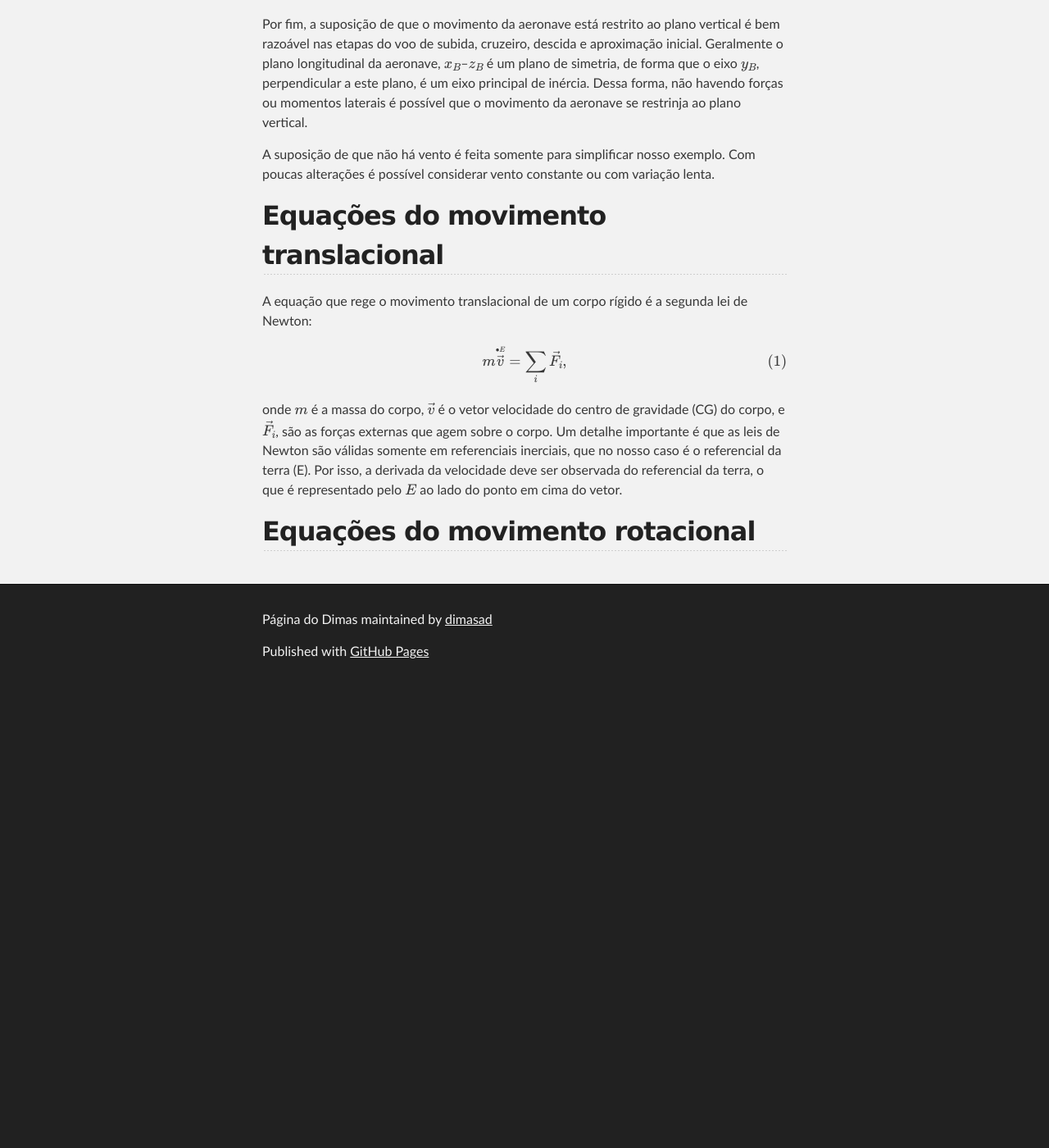
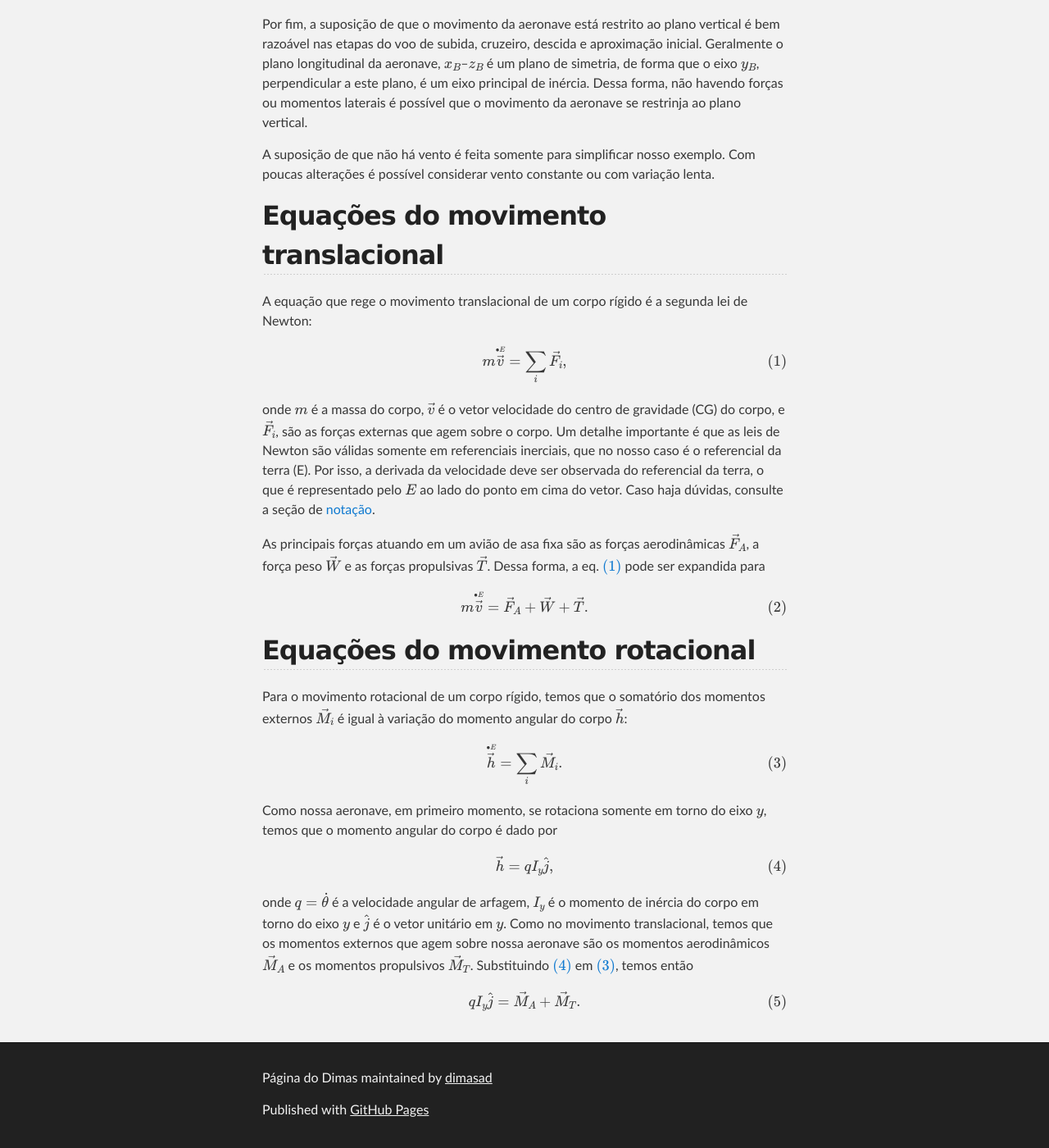
Before and after one commit to dimasad/dimasad.github.io.OLD, a Jekyll site: the page built from _aulas/mecvoo-long-eqmov.md, in a window 1280 px wide and 1400 px high, scrolled down 2097 px. Shown: the whole window at 82% size. Built offline with Jekyll 4.4.1, drawn with Linux system fonts in a browser that asks for light colours; formulas are drawn with MathJax 3; before the commit the page ends 2938 px from its top, so only the background shows below that; some of the changed text lies outside the part shown.

Commit message:
Adicionando mais material nas equações do movimento.

```diff
--- a/_aulas/mecvoo-long-eqmov.md
+++ b/_aulas/mecvoo-long-eqmov.md
@@ -1,5 +1,6 @@
 ---
 layout: default
+title: Mecânica do voo -- Equações do movimento longitudinal
 ---
 
 Mecânica do voo -- Equações do movimento longitudinal
@@ -51,7 +52,7 @@ e posteriormente validar o modelo com ensaios no sistema.
 Neste primeiro momento, faremos as seguintes considerações:
 
 * a terra é plana e é um referencial inercial;
-* a aeronave é um corpo rígido;
+* a aeronave é um corpo rígido de massa constante;
 * o movimento da aeronave está restrito ao plano vertical;
 * não há vento, ou seja, a velocidade da atmosfera em relação à terra é nula.
 
@@ -90,6 +91,7 @@ de Newton:
 
 \begin{equation}
   m\overset{\scriptscriptstyle \bullet E}{\vec v} = \sum_i \vec F_i,
+  \label{eq:mov-trans-terra}
 \end{equation}
 
 onde $$m$$ é a massa do corpo, $$\vec v$$ é o vetor velocidade do centro de
@@ -97,10 +99,53 @@ gravidade (CG) do corpo, e $$\vec F_i$$, são as forças externas que agem sobre
 o corpo. Um detalhe importante é que as leis de Newton são válidas somente em
 referenciais inerciais, que no nosso caso é o referencial da terra (E). Por
 isso, a derivada da velocidade deve ser observada do referencial da terra,
-o que é representado pelo $$E$$ ao lado do ponto em cima do vetor.
+o que é representado pelo $$E$$ ao lado do ponto em cima do vetor. Caso haja
+dúvidas, consulte a seção de [notação].
+
+As principais forças atuando em um avião de asa fixa são as forças
+aerodinâmicas $$\vec F_A$$, a força peso $$\vec W$$ e as forças propulsivas
+$$\vec T$$. Dessa forma, a eq. \eqref{eq:mov-trans-terra} pode ser expandida
+para
+
+\begin{equation}
+  m\overset{\scriptscriptstyle \bullet E}{\vec v} = \vec F_A + \vec W + \vec T.
+  \label{eq:mov-trans-terra-expand}
+\end{equation}
+
 
 Equações do movimento rotacional
 --------------------------------
 
+Para o movimento rotacional de um corpo rígido, temos que o somatório dos
+momentos externos $$\vec M_i$$ é igual à variação do momento angular do corpo
+$$\vec h$$:
+
+\begin{equation}
+  \overset{\scriptscriptstyle \bullet E}{\vec h} = \sum_i \vec M_i.
+  \label{eq:mov-rot-terra}
+\end{equation}
+
+Como nossa aeronave, em primeiro momento, se rotaciona somente em torno do eixo
+$$y$$, temos que o momento angular do corpo é dado por
+
+\begin{equation}
+  \vec h = q I_y \hat j,
+  \label{eq:momento-angular-long}
+\end{equation}
+
+onde $$q = \dot \theta$$ é a velocidade angular de arfagem, $$I_y$$ é o momento
+de inércia do corpo em torno do eixo $$y$$ e $$\hat j$$ é o vetor unitário em
+$$y$$. Como no movimento translacional, temos que os momentos externos que agem
+sobre nossa aeronave são os momentos aerodinâmicos $$\vec M_A$$ e os momentos
+propulsivos $$\vec M_T$$. Substituindo \eqref{eq:momento-angular-long} em
+\eqref{eq:mov-rot-terra}, temos então
+
+\begin{equation}
+  q I_y \hat j = \vec M_A + \vec M_T.
+  \label{eq:mov-rot-terra-exp}
+\end{equation}
+
 
 [eixos-img]: /assets/images/eixos.svg
+
+[notação]: /aulas/mecvoo-notacal/
```
Also changed, not shown: _aulas/mecvoo-notacao.md (added, +33 -0 lines).
